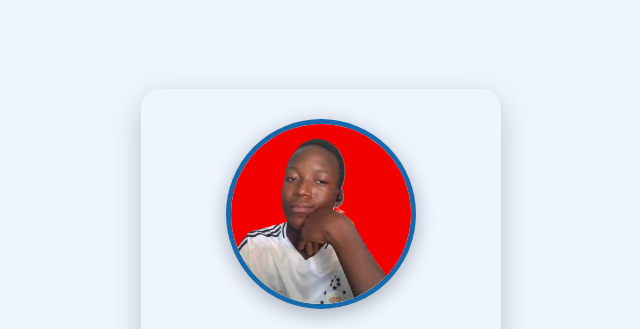
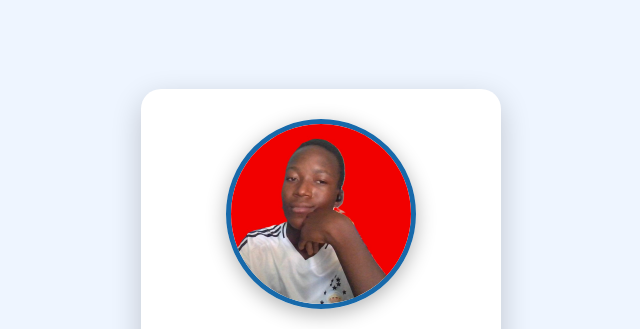
Before and after one commit to kombatejonathan53-dotcom/Jonathan.portfolio, a plain HTML site: page index.html in a window 1280 px wide. Shown: the top 329 px of the page, without its empty margins (319-959 px from the left). Drawn offline with Linux system fonts and the light colour scheme.

Commit message:
Update style.css

```diff
--- a/style.css
+++ b/style.css
@@ -14,7 +14,7 @@ body {
     width: 300px;
     padding: 30px;
 
-    background-color: ;
+    background-color: white;
 
     text-align: center;
 
```
